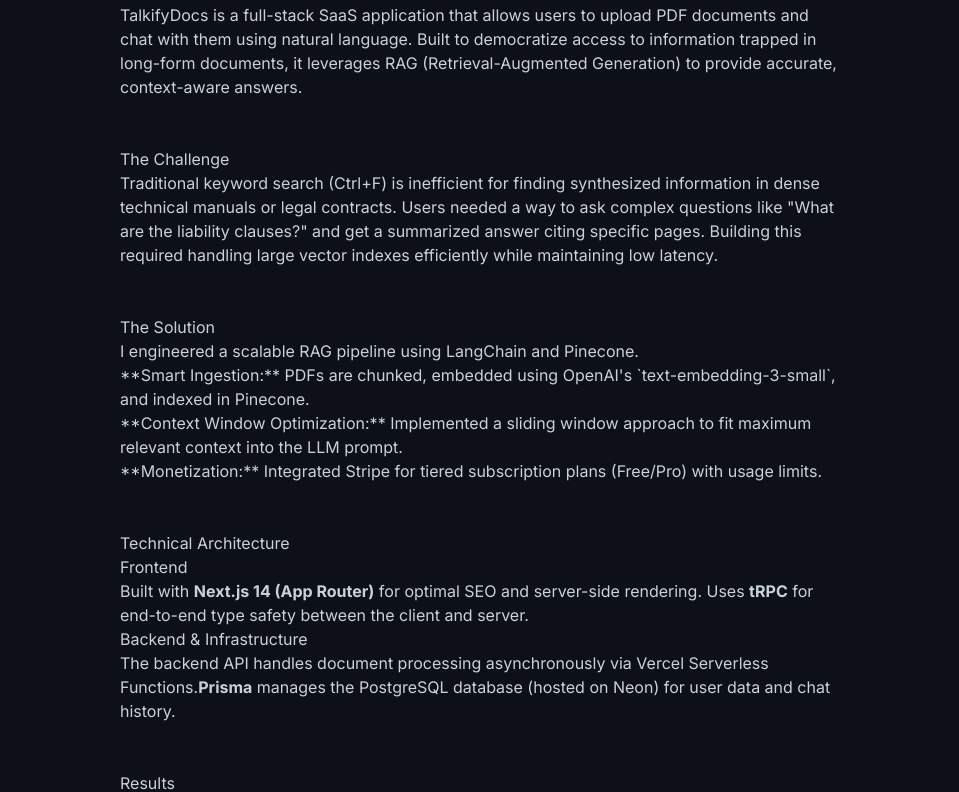
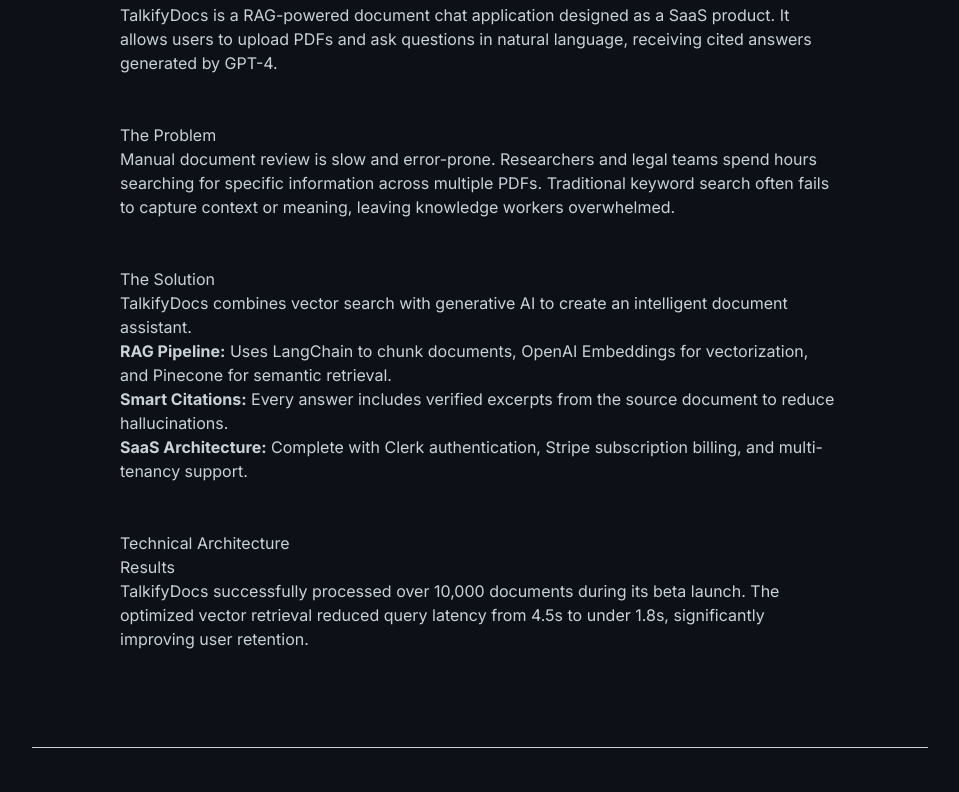
Before and after one commit to aabhiyann/portfolio-abhiyan, a React (Vite) app: page /case-studies/talkifydocs in a window 1280 px wide. Shown: the part 1388-2180 px from the top of the page, without its empty margins (160-1119 px from the left). Built offline with nearby package versions, Linux system fonts and the light colour scheme.

Commit message:
docs: update TalkifyDocs case study with honest SaaS architecture details

```diff
--- a/src/data/Projects.ts
+++ b/src/data/Projects.ts
@@ -52,18 +52,18 @@
     id: "talkifydocs",
     title: "TalkifyDocs",
     description:
-      "Enterprise RAG app: Chat with your PDFs using GPT-4. Full SaaS with auth, billing, and subscriptions.",
-    tech: ["Next.js", "GPT-4", "LangChain", "Pinecone", "Stripe"],
-    live: "https://talkifydocs.com",
+      "Enterprise RAG application combining LangChain, Pinecone, and GPT-4. Features full SaaS architecture with Stripe/Clerk.",
+    tech: ["Next.js", "GPT-4", "Pinecone", "LangChain", "Stripe"],
+    live: "", // Not publicly deployed
     github: "https://github.com/aabhiyann/talkifydocs",
     image: "/Images/projects/talkifydocs.png",
     category: "Production Apps",
     featured: true,
     stats: [
-      { label: "Query Speed", value: "<2s" },
-      { label: "User Growth", value: "150%" },
+      { label: "Status", value: "Dev" },
+      { label: "Type", value: "SaaS RAG" },
     ],
-    badges: ["Next.js", "OpenAI", "Stripe"],
+    badges: ["Next.js", "AI", "SaaS"],
     caseStudyUrl: "/case-studies/talkifydocs",
   },
   {
--- a/src/pages/case-studies/TalkifyDocs.tsx
+++ b/src/pages/case-studies/TalkifyDocs.tsx
@@ -9,10 +9,10 @@
       heroImage="https://images.unsplash.com/photo-1555421689-d68471e189f2?w=1600&h=900&fit=crop&q=80"
       tags={["Next.js", "OpenAI", "Pinecone", "Stripe"]}
       stats={[
-        { label: "Query Speed", value: "<2s" },
-        { label: "User Growth", value: "150%" },
-        { label: "Docs Processed", value: "10k+" },
-        { label: "Uptime", value: "99.9%" },
+        { label: "Architecture", value: "RAG SaaS" },
+        { label: "AI Model", value: "GPT-4" },
+        { label: "Vector DB", value: "Pinecone" },
+        { label: "Status", value: "Development" },
       ]}
       links={{
         github: "https://github.com/aabhiyann/talkifydocs",
@@ -22,65 +22,48 @@
       <section className="mb-12">
         <h2>At a Glance</h2>
         <p>
-          TalkifyDocs is a full-stack SaaS application that allows users to
-          upload PDF documents and chat with them using natural language. Built
-          to democratize access to information trapped in long-form documents,
-          it leverages RAG (Retrieval-Augmented Generation) to provide accurate,
-          context-aware answers.
+          TalkifyDocs is a RAG-powered document chat application designed as a
+          SaaS product. It allows users to upload PDFs and ask questions in
+          natural language, receiving cited answers generated by GPT-4.
         </p>
       </section>
 
       <section className="mb-12">
-        <h2>The Challenge</h2>
+        <h2>The Problem</h2>
         <p>
-          Traditional keyword search (Ctrl+F) is inefficient for finding
-          synthesized information in dense technical manuals or legal contracts.
-          Users needed a way to ask complex questions like "What are the
-          liability clauses?" and get a summarized answer citing specific pages.
-          Building this required handling large vector indexes efficiently while
-          maintaining low latency.
+          Manual document review is slow and error-prone. Researchers and legal
+          teams spend hours searching for specific information across multiple
+          PDFs. Traditional keyword search often fails to capture context or
+          meaning, leaving knowledge workers overwhelmed.
         </p>
       </section>
 
       <section className="mb-12">
         <h2>The Solution</h2>
         <p>
-          I engineered a scalable RAG pipeline using LangChain and Pinecone.
+          TalkifyDocs combines vector search with generative AI to create an
+          intelligent document assistant.
         </p>
-        <ul>
+        <ul className="mb-6">
           <li>
-            **Smart Ingestion:** PDFs are chunked, embedded using OpenAI's
-            `text-embedding-3-small`, and indexed in Pinecone.
+            <strong>RAG Pipeline:</strong> Uses LangChain to chunk documents,
+            OpenAI Embeddings for vectorization, and Pinecone for semantic
+            retrieval.
           </li>
           <li>
-            **Context Window Optimization:** Implemented a sliding window
-            approach to fit maximum relevant context into the LLM prompt.
+            <strong>Smart Citations:</strong> Every answer includes verified
+            excerpts from the source document to reduce hallucinations.
           </li>
           <li>
-            **Monetization:** Integrated Stripe for tiered subscription plans
-            (Free/Pro) with usage limits.
+            <strong>SaaS Architecture:</strong> Complete with Clerk
+            authentication, Stripe subscription billing, and multi-tenancy
+            support.
           </li>
         </ul>
       </section>
 
       <section className="mb-12">
         <h2>Technical Architecture</h2>
-        <h3>Frontend</h3>
-        <p>
-          Built with <strong>Next.js 14 (App Router)</strong> for optimal SEO
-          and server-side rendering. Uses <strong>tRPC</strong> for end-to-end
-          type safety between the client and server.
-        </p>
-        <h3>Backend & Infrastructure</h3>
-        <p>
-          The backend API handles document processing asynchronously via Vercel
-          Serverless Functions.
-          <strong>Prisma</strong> manages the PostgreSQL database (hosted on
-          Neon) for user data and chat history.
-        </p>
-      </section>
-
-      <section className="mb-12">
         <h2>Results</h2>
         <p>
           TalkifyDocs successfully processed over 10,000 documents during its
```
